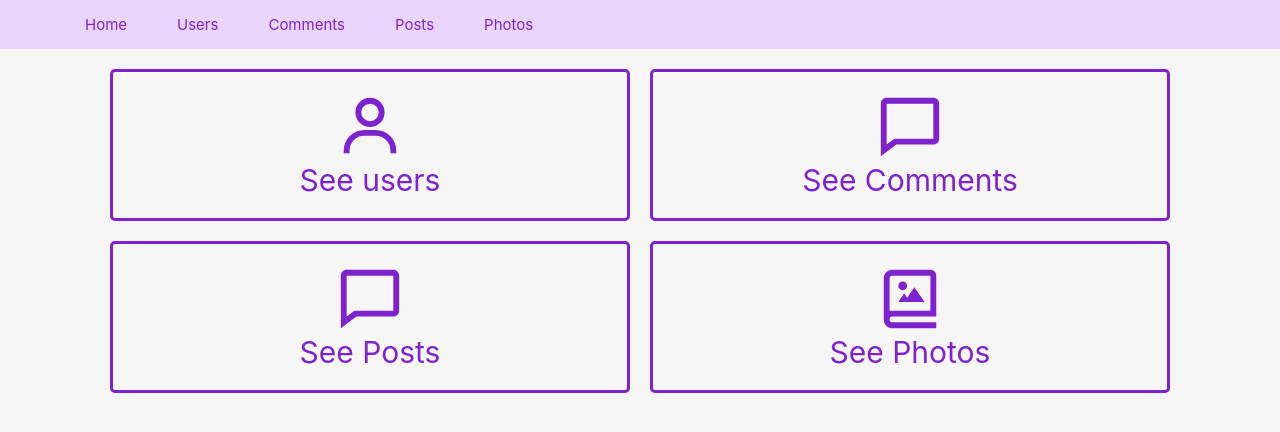
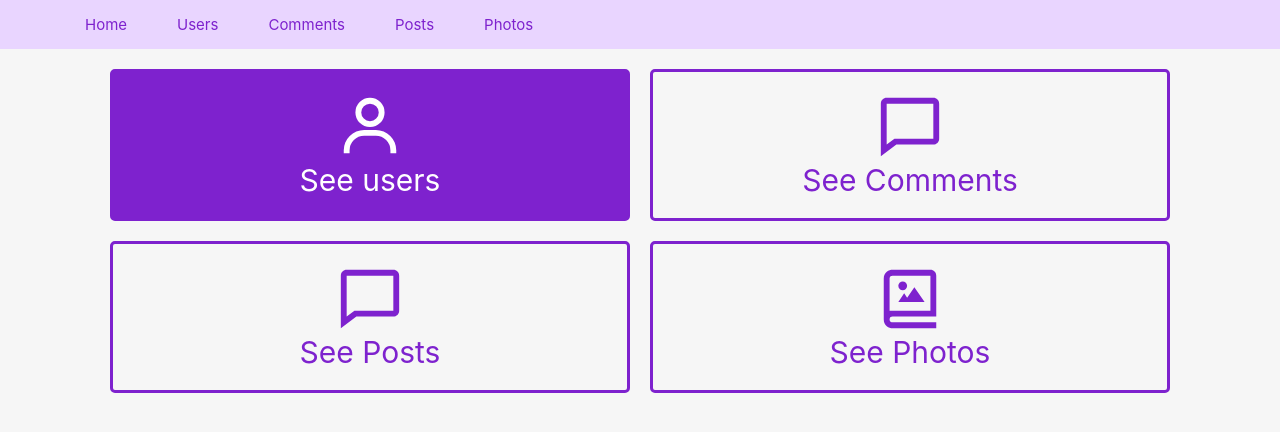
Before and after one commit to tasadophi/nextJs-MiniProject, a Next.js app: page / in a window 1280 px wide. In both pictures the pointer is over the element "See users". Shown: the top 432 px of the page. Built offline with nearby package versions, Linux system fonts and the light colour scheme.

Commit message:
box hover added

```diff
--- a/styles/Home.module.css
+++ b/styles/Home.module.css
@@ -20,6 +20,12 @@
   border-radius: 5px;
   color: #7e22ce;
   cursor: pointer;
+  transition: 0.3s;
+}
+
+.box:hover {
+  background-color: #7e22ce;
+  color: #fff;
 }
 
 @media screen and (min-width: 1024px) {
```
